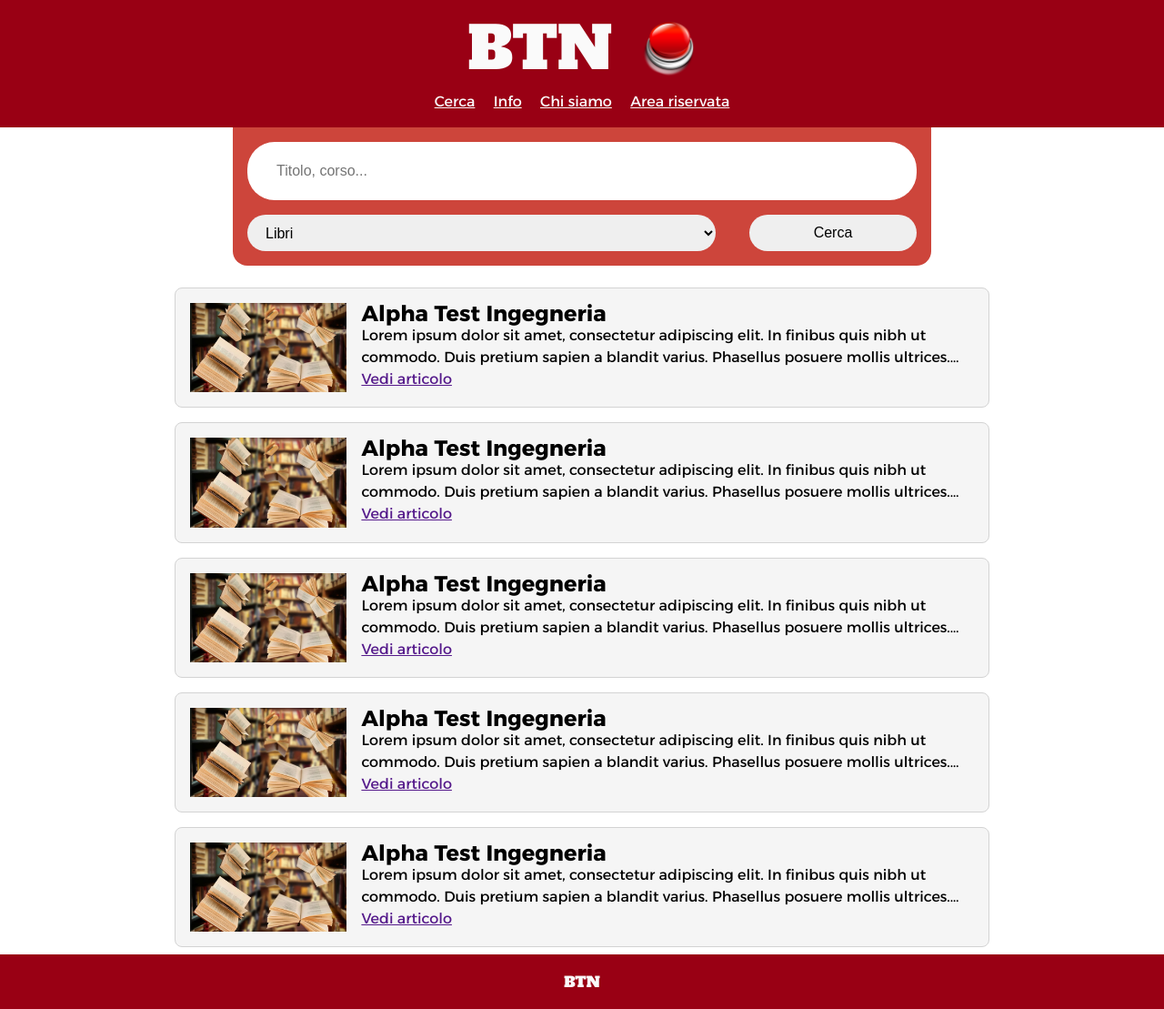
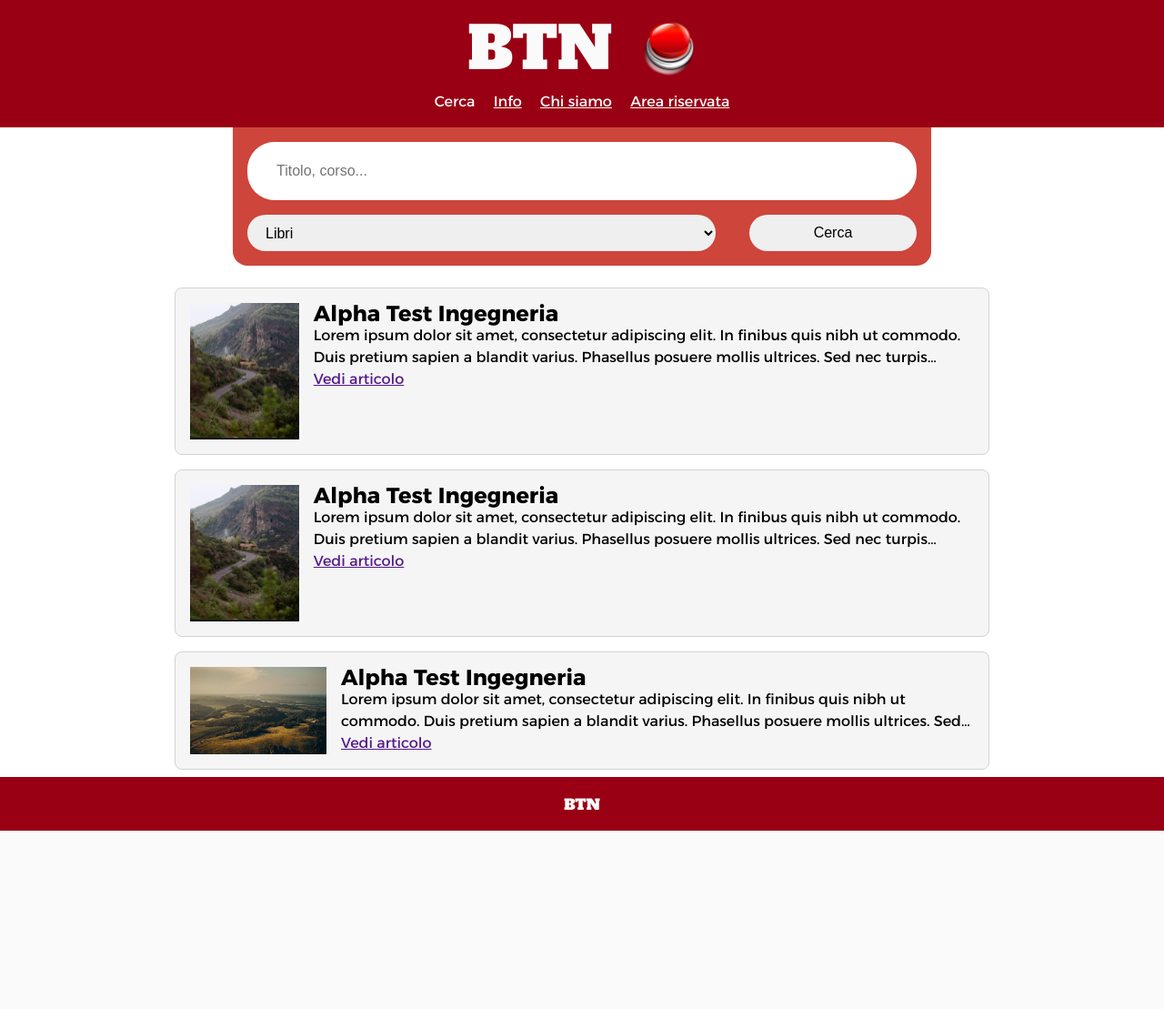
Before and after one commit to andreibobirica/BTN-books-tutoring-notes, a PHP site: page /risultati.html in a window 1280 px wide. Shown: the whole page at 91% size. After the commit the page ends 913 px from the top, so only its background shows below. Run offline with PHP 8.4, Linux system fonts and the light colour scheme.

Commit message:
fatto in modo che il footer rimanga alla fine anche in assenza di risultati dalla ricerca

```diff
--- a/risultati.html
+++ b/risultati.html
@@ -16,8 +16,7 @@
     </header>
     <nav>
         <ul>
-            <!-- mettere i link e evidenziare quello attivo se ce nè uno-->
-            <li><a href="">Cerca</a></li>
+            <li>Cerca</li>
             <li><a href="">Info</a></li>
             <li><a href="">Chi siamo</a></li>
             <li><a href="">Area riservata</a></li>
@@ -43,9 +42,8 @@
 
 
         <ul id="productsList">
-
             <li class="product">
-                <img src="assets/imgs/book.jpeg" alt="">
+                <img src="assets/imgs/differentSizeImages/img-1920.jpg" alt="">
                 <div>
                     <h2>Alpha Test Ingegneria</h2>
                     <span class="briefDescription">Lorem ipsum dolor sit amet, consectetur adipiscing elit. In finibus quis nibh ut commodo. Duis pretium sapien a blandit varius. Phasellus posuere mollis ultrices. Sed nec turpis augue. Donec id velit tristique, pulvinar augue ut, tincidunt lectus. Proin aliquet gravida ex in condimentum. Morbi vestibulum accumsan metus, id ultricies leo posuere eu. Nulla eu dictum neque. Pellentesque habitant morbi tristique senectus et netus et malesuada fames ac turpis egestas. Aliquam molestie elit leo, pharetra dictum tellus dapibus sed. Nullam lorem augue, ultrices a maximus accumsan, convallis et lorem. Vestibulum velit lectus, mattis at ultrices vel, hendrerit vitae augue. Pellentesque ex nulla, mollis quis risus vitae, scelerisque dictum quam.</span>
@@ -55,8 +53,10 @@
             </li>
 
             <li class="product">
-                <img src="assets/imgs/book.jpeg" alt="">
-                <div>
+
+                <img src="assets/imgs/differentSizeImages/img-1280.jpg" alt="">
+
+                <div class="infoAnnunci">
                     <h2>Alpha Test Ingegneria</h2>
                     <span class="briefDescription">Lorem ipsum dolor sit amet, consectetur adipiscing elit. In finibus quis nibh ut commodo. Duis pretium sapien a blandit varius. Phasellus posuere mollis ultrices. Sed nec turpis augue. Donec id velit tristique, pulvinar augue ut, tincidunt lectus. Proin aliquet gravida ex in condimentum. Morbi vestibulum accumsan metus, id ultricies leo posuere eu. Nulla eu dictum neque. Pellentesque habitant morbi tristique senectus et netus et malesuada fames ac turpis egestas. Aliquam molestie elit leo, pharetra dictum tellus dapibus sed. Nullam lorem augue, ultrices a maximus accumsan, convallis et lorem. Vestibulum velit lectus, mattis at ultrices vel, hendrerit vitae augue. Pellentesque ex nulla, mollis quis risus vitae, scelerisque dictum quam.</span>
                     <a href ="">Vedi articolo</a>
@@ -65,7 +65,7 @@
             </li>
 
             <li class="product">
-                <img src="assets/imgs/book.jpeg" alt="">
+                <img src="assets/imgs/differentSizeImages/img-2400x1044.jpg" alt="">
                 <div>
                     <h2>Alpha Test Ingegneria</h2>
                     <span class="briefDescription">Lorem ipsum dolor sit amet, consectetur adipiscing elit. In finibus quis nibh ut commodo. Duis pretium sapien a blandit varius. Phasellus posuere mollis ultrices. Sed nec turpis augue. Donec id velit tristique, pulvinar augue ut, tincidunt lectus. Proin aliquet gravida ex in condimentum. Morbi vestibulum accumsan metus, id ultricies leo posuere eu. Nulla eu dictum neque. Pellentesque habitant morbi tristique senectus et netus et malesuada fames ac turpis egestas. Aliquam molestie elit leo, pharetra dictum tellus dapibus sed. Nullam lorem augue, ultrices a maximus accumsan, convallis et lorem. Vestibulum velit lectus, mattis at ultrices vel, hendrerit vitae augue. Pellentesque ex nulla, mollis quis risus vitae, scelerisque dictum quam.</span>
@@ -73,25 +73,6 @@
                     <!-- vedere se aggiungere un link o un bottone dettagli o se lasciare che l'utente clicchi sull'intero dd -->
                 </div>
             </li>
-            <li class="product">
-                <img src="assets/imgs/book.jpeg" alt="">
-                <div>
-                    <h2>Alpha Test Ingegneria</h2>
-                    <span class="briefDescription">Lorem ipsum dolor sit amet, consectetur adipiscing elit. In finibus quis nibh ut commodo. Duis pretium sapien a blandit varius. Phasellus posuere mollis ultrices. Sed nec turpis augue. Donec id velit tristique, pulvinar augue ut, tincidunt lectus. Proin aliquet gravida ex in condimentum. Morbi vestibulum accumsan metus, id ultricies leo posuere eu. Nulla eu dictum neque. Pellentesque habitant morbi tristique senectus et netus et malesuada fames ac turpis egestas. Aliquam molestie elit leo, pharetra dictum tellus dapibus sed. Nullam lorem augue, ultrices a maximus accumsan, convallis et lorem. Vestibulum velit lectus, mattis at ultrices vel, hendrerit vitae augue. Pellentesque ex nulla, mollis quis risus vitae, scelerisque dictum quam.</span>
-                    <a href ="">Vedi articolo</a>
-                    <!-- vedere se aggiungere un link o un bottone dettagli o se lasciare che l'utente clicchi sull'intero dd -->
-                </div>
-            </li>
-            <li class="product">
-                <img src="assets/imgs/book.jpeg" alt="">
-                <div>
-                    <h2>Alpha Test Ingegneria</h2>
-                    <span class="briefDescription">Lorem ipsum dolor sit amet, consectetur adipiscing elit. In finibus quis nibh ut commodo. Duis pretium sapien a blandit varius. Phasellus posuere mollis ultrices. Sed nec turpis augue. Donec id velit tristique, pulvinar augue ut, tincidunt lectus. Proin aliquet gravida ex in condimentum. Morbi vestibulum accumsan metus, id ultricies leo posuere eu. Nulla eu dictum neque. Pellentesque habitant morbi tristique senectus et netus et malesuada fames ac turpis egestas. Aliquam molestie elit leo, pharetra dictum tellus dapibus sed. Nullam lorem augue, ultrices a maximus accumsan, convallis et lorem. Vestibulum velit lectus, mattis at ultrices vel, hendrerit vitae augue. Pellentesque ex nulla, mollis quis risus vitae, scelerisque dictum quam.</span>
-                    <a href ="">Vedi articolo</a>
-                    <!-- vedere se aggiungere un link o un bottone dettagli o se lasciare che l'utente clicchi sull'intero dd -->
-                </div>
-            </li>
-
 
         </ul>
 
--- a/style.css
+++ b/style.css
@@ -26,6 +26,11 @@
 
 html,
 body {
+    height:100%;
+    width:100%;
+    display:flex;
+    flex-direction:column;
+    min-height:100vh;/* questo e il footer con marigin-auto mi permettono di avere il footer in fondo alla pagina anche quanod non ho molti elementi mostrati*/
     font-size: 100%;
     font-family: "Alexandria", sans-serif;
     line-height: 1.5em;
@@ -44,7 +49,7 @@ header {
     color: var(--bg);
     padding: 1.5em 1em 0 1em;
     text-align: center;
-    width: 100%;
+    width:100%;
     display: flex;
     justify-content: center;
     align-items: center;
@@ -179,6 +184,7 @@ footer {
     color: var(--bg);
     padding: 0.1em;
     text-align: center;
+    margin-top: auto;
 }
 
 footer p {
@@ -188,18 +194,6 @@ footer p {
 
 
 /* ==============  */
-
-.product{
-    background-color:#f5f5f5;
-    border: 1px solid lightgrey;
-    border-radius:0.5em;
-    width:90%;
-    /* height:20px; */
-    display:flex;
-    flex-direction: row;
-    padding:1em;
-    margin:0.5em;
-}
 
 /* stile alternativo per le liste
 
@@ -214,21 +208,35 @@ footer p {
     background-color: #f5f5f5;
 } */
 
+.product{
+    background-color:#f5f5f5;
+    border: 1px solid #d3d3d3;
+    border-radius:0.5em;
+    width:90%;
+    display:flex;
+    flex-direction: row;
+    padding:1em;
+    margin:0.5em;
+}
+
+.product div{
+    display:flex;
+    flex-direction:column;
+}
+
 .product img{
-    width:40%;
-
+    max-width:150px;
+    max-height:150px;
+    width: auto;
+    height: auto;
     margin-right:1em;
+    display:flex;
 }
 
 #productsList{
     width:100%;
     display:flex;
     align-items:center;
-    flex-direction:column;
-}
-
-.product div{
-    display:flex;
     flex-direction:column;
 }
 
@@ -263,14 +271,25 @@ footer p {
     -webkit-box-orient: vertical;
 }
 
+.productImageContainer{
+    width:200px;
+    height:100px;
+    background-color: #c2c0c0;
+    border-radius:0.5em;
+    display:flex;
+    margin-right:1em;
+    align-items:center;
+    justify-content: center;
+}
+
+.productImageContainer img{
+    max-width:100%;
+    max-height: 100%;
+}
+
 @media only screen and (min-width: 600px) {
     .product{
         width:70%;
-    }
-
-    .product img{
-        width:20%   ;
-        margin-right:1em;
     }
 
     #searchBox{
```
Also changed, not shown: assets/imgs/differentSizeImages/book.jpeg (renamed from assets/imgs/book.jpeg), assets/imgs/differentSizeImages/img-1280.jpg (added), assets/imgs/differentSizeImages/img-1920.jpg (added), assets/imgs/differentSizeImages/img-2400x1044.jpg (added), assets/imgs/differentSizeImages/img-640.jpg (added).
